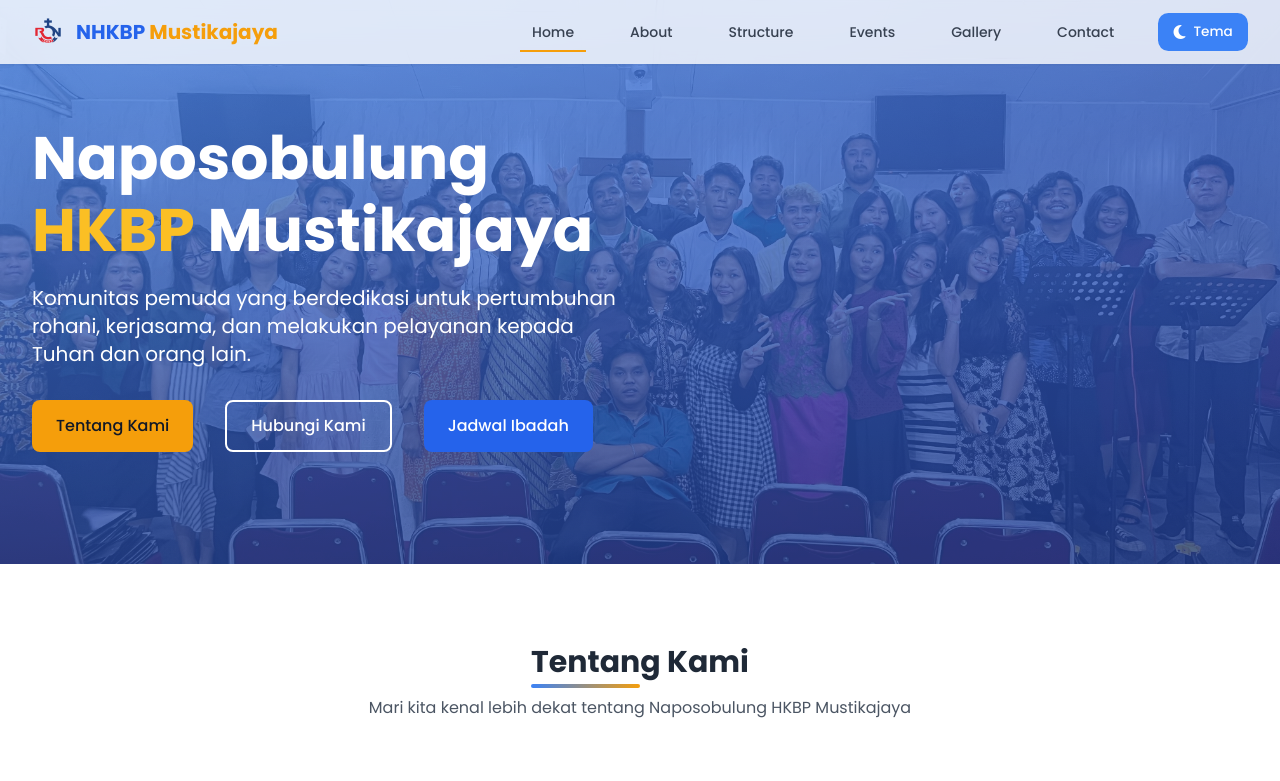
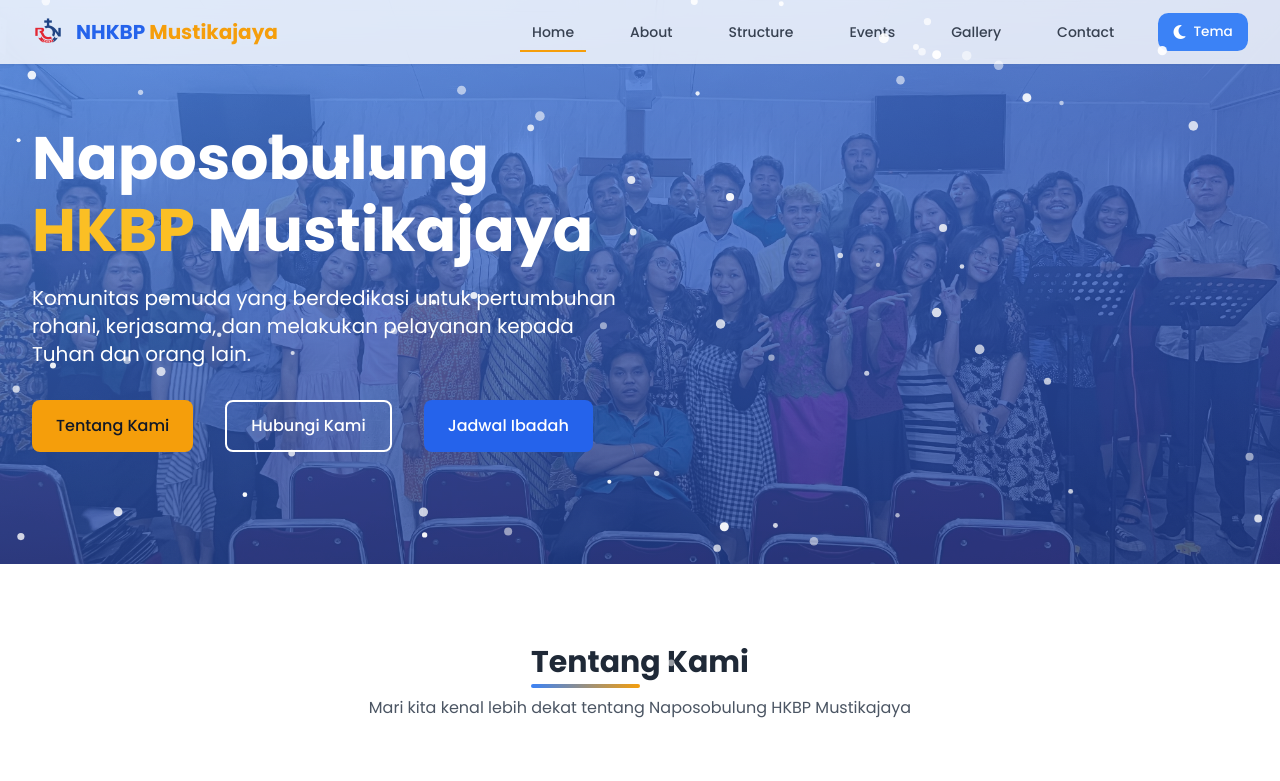
Before and after one commit to reysiregar/NHKBPMJ, a website: page src/index.html in a window 1280 px wide. Shown: the top 781 px of the page. Drawn offline with nearby package versions, Linux system fonts and the light colour scheme.

Commit message:
feat: add snowfall effect to enhance visual experience
Signed-off-by: reysiregar <levinashavila@gmail.com>

```diff
--- a/package.json
+++ b/package.json
@@ -1,5 +1,6 @@
 {
   "dependencies": {
-    "@vercel/analytics": "^1.5.0"
+    "@vercel/analytics": "^1.5.0",
+    "snowfall": "^2.1.0"
   }
 }
--- a/src/index.html
+++ b/src/index.html
@@ -37,7 +37,6 @@
     <noscript><link rel="stylesheet" href="https://cdnjs.cloudflare.com/ajax/libs/font-awesome/6.4.0/css/all.min.css"></noscript>
     <link rel="stylesheet" href="./style.css">
 
-    <script defer src="/_vercel/insights/script.js"></script>
     <script type="application/ld+json">
     {
       "@context": "https://schema.org",
@@ -825,5 +824,14 @@
     </div>
 
     <script src="./script.js"></script>
+
+    <script>
+        if (window.location.hostname !== 'localhost' && window.location.hostname !== '127.0.0.1') {
+            const script = document.createElement('script');
+            script.src = 'https://cdn.vercel-insights.com/v1/script.js';
+            script.defer = true;
+            document.head.appendChild(script);
+        }
+    </script>
 </body>
 </html>
--- a/src/script.js
+++ b/src/script.js
@@ -394,3 +394,91 @@
         showGalleryBatch();
     });
 })();
+
+// Snowfall effect - Pure JavaScript implementation
+(function() {
+    const canvas = document.createElement('canvas');
+    const ctx = canvas.getContext('2d');
+
+    // Style the canvas
+    canvas.style.position = 'fixed';
+    canvas.style.top = '0';
+    canvas.style.left = '0';
+    canvas.style.width = '100%';
+    canvas.style.height = '100%';
+    canvas.style.pointerEvents = 'none';
+    canvas.style.zIndex = '9999';
+
+    document.body.appendChild(canvas);
+
+    // Set canvas size
+    function resizeCanvas() {
+        canvas.width = window.innerWidth;
+        canvas.height = window.innerHeight;
+    }
+    resizeCanvas();
+    window.addEventListener('resize', resizeCanvas);
+
+    // Snowflake array
+    const snowflakes = [];
+    const maxSnowflakes = 100;
+
+    // Snowflake class
+    class Snowflake {
+        constructor() {
+            this.reset();
+            this.y = Math.random() * canvas.height;
+        }
+
+        reset() {
+            this.x = Math.random() * canvas.width;
+            this.y = -10;
+            this.radius = Math.random() * 3 + 2;
+            this.speed = Math.random() * 1 + 0.5;
+            this.wind = Math.random() * 0.5 - 0.25;
+            this.opacity = Math.random() * 0.5 + 0.5;
+        }
+
+        update() {
+            this.y += this.speed;
+            this.x += this.wind;
+
+            // Reset snowflake when it goes off screen
+            if (this.y > canvas.height) {
+                this.reset();
+            }
+            if (this.x > canvas.width) {
+                this.x = 0;
+            } else if (this.x < 0) {
+                this.x = canvas.width;
+            }
+        }
+
+        draw() {
+            ctx.beginPath();
+            ctx.arc(this.x, this.y, this.radius, 0, Math.PI * 2);
+            ctx.fillStyle = `rgba(255, 255, 255, ${this.opacity})`;
+            ctx.fill();
+            ctx.closePath();
+        }
+    }
+
+    // Create snowflakes
+    for (let i = 0; i < maxSnowflakes; i++) {
+        snowflakes.push(new Snowflake());
+    }
+
+    // Animation loop
+    function animate() {
+        ctx.clearRect(0, 0, canvas.width, canvas.height);
+
+        snowflakes.forEach(snowflake => {
+            snowflake.update();
+            snowflake.draw();
+        });
+
+        requestAnimationFrame(animate);
+    }
+
+    animate();
+})();
```
Also changed, not shown: 1 other file.
